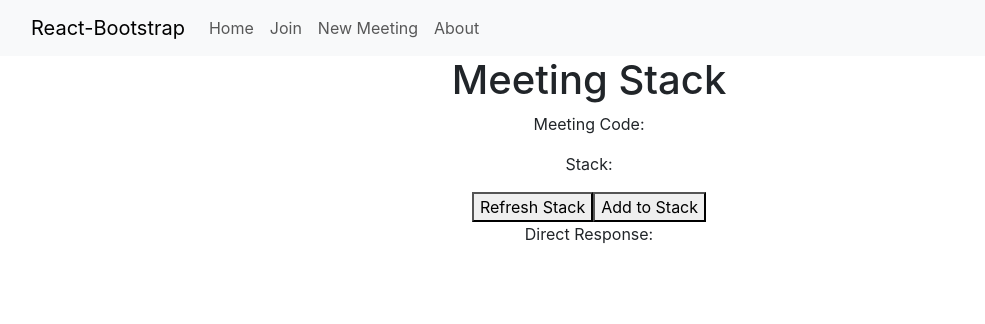
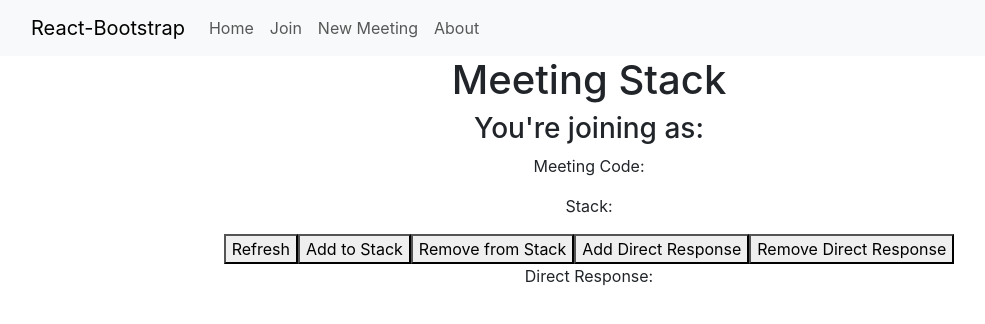
Before and after one commit to LycheeBay/the-meeting-stack, a React (Create React App) app: page /meeting in a window 1280 px wide. Shown: the top 324 px of the page, without its empty margins (51-1036 px from the left). Built offline with nearby package versions, Linux system fonts and the light colour scheme; no server answers.

Commit message:
major revamp

```diff
--- a/src/about.js
+++ b/src/about.js
@@ -5,6 +5,14 @@ function About() {
         <div>
             <h1>About Us</h1>
             <p>We are a team of developers passionate about creating innovative solutions for our clients.</p>
+            <br />
+            <br />
+            <p>Some rules are defined for our meeting stackkeeper:</p>
+            <ul>
+                <li>Each person may only be on the stack once at any time;</li>
+                <li>Each person is restricted to one direct response per stack position;</li>
+                <li>New joiners may not enter direct response for the ongoing stack.</li>
+            </ul>
         </div>
     );
 }
--- a/src/home.js
+++ b/src/home.js
@@ -1,11 +1,29 @@
-import React from 'react';
+import React, { useEffect, useState } from 'react';
+import * as Constants from './constants'
 import Button from 'react-bootstrap/Button';
 
 function Home() {
+    const [numMeetings, setNumMeetings] = useState(0);
+
+    useEffect(() => {
+        getMeetings();
+    }, []);
+
+    const getMeetings = () => {
+        fetch(`${Constants.backendUrl}/get-meeting-count`, {
+            method: 'GET',
+            headers: { 'Content-Type': 'application/json' }
+        })
+            .then(response => response.json())
+            .then(data => {
+                setNumMeetings(data.meeting_count);
+            });
+    };
+
     return (
         <div>
             <h1>Meeting Stack</h1>
-            <p>5 meetings are happening now!</p>
+            <p>{numMeetings} meeting(s) are happening now!</p>
             <p>
                 <Button href="/new-meeting">Start Meeting</Button>
                 <Button href="/join-meeting">Join Meeting</Button>
--- a/src/meeting.js
+++ b/src/meeting.js
@@ -6,7 +6,7 @@ function Meeting() {
     const [directResponse, setDirectResponse] = useState('');
     const [meetingCode, setMeetingCode] = useState(localStorage.getItem("meeting_id"));
     const [username, setUsername] = useState(localStorage.getItem("name"));
-    const [refreshStack, setRefreshStack] = useState(false);
+    const [refresh, setRefresh] = useState(false);
     const [addStack, setAddStack] = useState(false);
     const [addDirectResponse, setAddDirectResponse] = useState(false);
     const [message, setMessage] = useState('');
@@ -26,8 +26,8 @@ function Meeting() {
                 body: JSON.stringify({ "meeting_id": meetingCode})
             })
             .then(response => response.json())
-            .then(data => setDirectResponse(data.directResponse));
-    }, [refreshStack]);
+            .then(data => setDirectResponse(data.direct_response));
+    }, [refresh]);
 
     // const for add to stack
 
@@ -43,22 +43,81 @@ function Meeting() {
                 console.log(data);
                 console.log(data.message);
                 setMessage(data.message);
-                handleRefreshStack();
+                handleRefresh();
             });
     };
 
-    const handleRefreshStack = () => {
-        setRefreshStack(!refreshStack);
+    // const for remove from stack
+
+    const removeFromStack = () => {
+        console.log(Constants.backendUrl);
+        fetch(`${Constants.backendUrl}/remove-from-stack`, {
+            method: 'POST',
+            headers: { 'Content-Type': 'application/json' },
+            body: JSON.stringify({ "meeting_id": meetingCode, "name": username })
+        })
+            .then(response => response.json())
+            .then(data => {
+                console.log(data);
+                console.log(data.message);
+                setMessage(data.message);
+                handleRefresh();
+            });
+    };
+
+    // const for add direct response
+
+    const addToDirectResponse = () => {
+        console.log(Constants.backendUrl);
+        fetch(`${Constants.backendUrl}/add-to-direct-response`, {
+            method: 'POST',
+            headers: { 'Content-Type': 'application/json' },
+            body: JSON.stringify({ "meeting_id": meetingCode, "name": username })
+        })
+            .then(response => response.json())
+            .then(data => {
+                console.log(data);
+                console.log(data.message);
+                setMessage(data.message);
+                handleRefresh();
+            });
+    };
+
+    // const for remove from direct response
+
+    const removeFromDirectResponse = () => {
+        console.log(Constants.backendUrl);
+        fetch(`${Constants.backendUrl}/remove-from-direct-response`, {
+            method: 'POST',
+            headers: { 'Content-Type': 'application/json' },
+            body: JSON.stringify({ "meeting_id": meetingCode, "name": username })
+        })
+            .then(response => response.json())
+            .then(data => {
+                console.log(data);
+                console.log(data.message);
+                setMessage(data.message);
+                handleRefresh();
+            });
+    };
+
+
+    const handleRefresh = () => {
+        setRefresh(!refresh);
     };
 
     return (
         <div>
             <h1>Meeting Stack</h1>
+            <h3>You're joining as: {username}</h3>
             <p>Meeting Code: {meetingCode}</p>
             <p>{message !== '' && "Message: " + message}</p>
             <p>Stack: {stack}</p>
-            <button onClick={handleRefreshStack}>Refresh Stack</button>
+            <button onClick={handleRefresh}>Refresh</button>
             <button onClick={() => addToStack()}>Add to Stack</button>
+            <button onClick={() => removeFromStack()}>Remove from Stack</button>
+            <button onClick={() => addToDirectResponse()}>Add Direct Response</button>
+            <button onClick={() => removeFromDirectResponse()}>Remove Direct Response</button>
             <p>Direct Response: {directResponse}</p>
 
         </div>
```
Also changed, not shown: src/newMeeting.js (+0 -23 lines), 2 other files (tests, documents, lock files or other folders).
